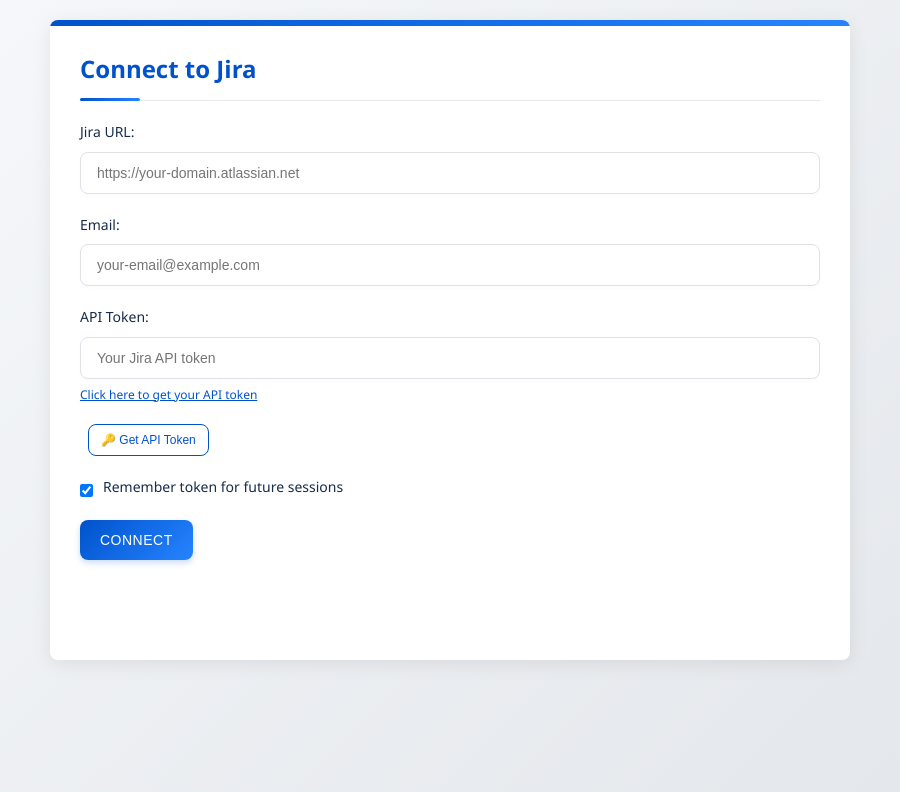
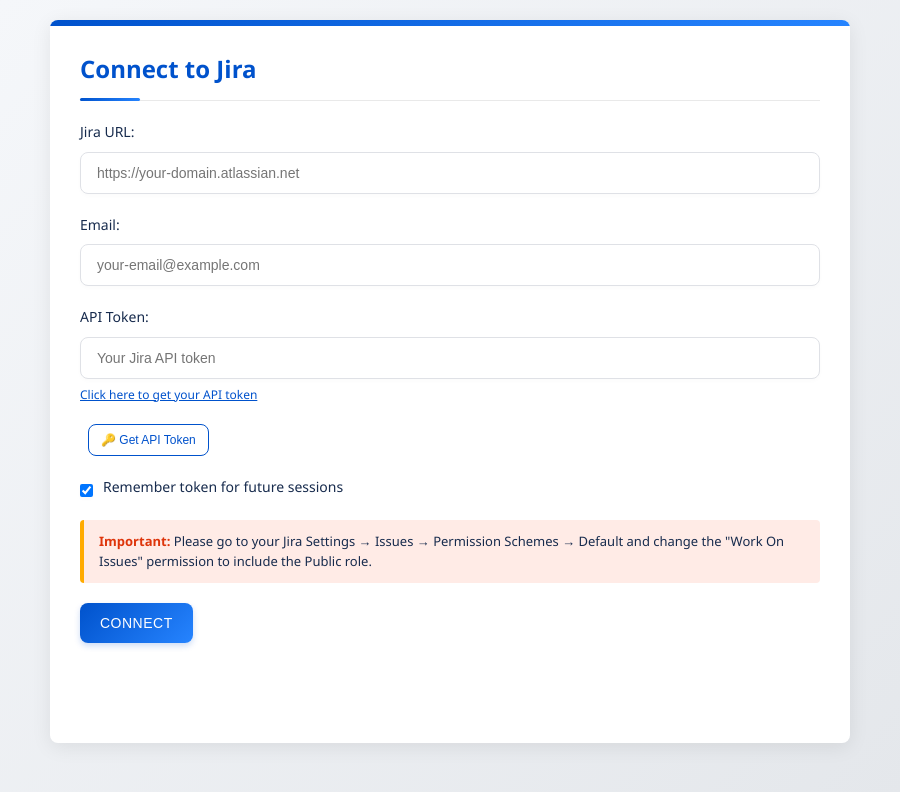
Before and after one commit to NandanDate/jira, an Electron app: page index.html in a window 900 px wide. Drawn offline with Linux system fonts and the light colour scheme; no server answers.

Commit message:
instructuons

```diff
--- a/index.html
+++ b/index.html
@@ -32,6 +32,9 @@
         <div class="form-group checkbox-group">
           <input type="checkbox" id="remember-token" checked>
           <label for="remember-token">Remember token for future sessions</label>
+        </div>
+        <div class="important-note">
+          <p><strong>Important:</strong> Please go to your Jira Settings → Issues → Permission Schemes → Default and change the "Work On Issues" permission to include the Public role.</p>
         </div>
         <button type="submit" id="login-button">Connect</button>
         <div id="login-status" class="status-message"></div>
--- a/styles.css
+++ b/styles.css
@@ -744,3 +744,22 @@
   transform: none;
   box-shadow: none;
 }
+
+.important-note {
+  background-color: #FFEBE6;
+  border-left: 4px solid var(--warning-color);
+  padding: 12px 15px;
+  margin-bottom: 20px;
+  border-radius: 4px;
+  font-size: 13px;
+  line-height: 1.5;
+}
+
+.important-note p {
+  margin: 0;
+  color: #172B4D;
+}
+
+.important-note strong {
+  color: #DE350B;
+}
```
